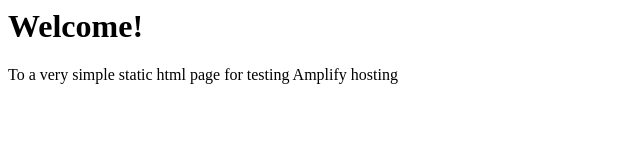
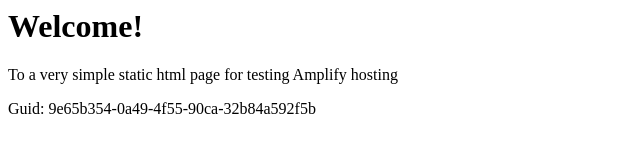
Before and after one commit to aws-aemilia-nrt/Github-PR-Commit-Integration-Test-DoNotTouch-v1-prod-ap-northeast-1, a website: page src/index.html in a window 1280 px wide. Shown: the whole page, without its empty margins (0-640 px from the left). Drawn offline with Linux system fonts and the light colour scheme.

Commit message:
commit from integ tests

```diff
--- a/src/index.html
+++ b/src/index.html
@@ -1,3 +1,5 @@
+
+
 <html lang="en">
 
 <head>
@@ -10,6 +12,6 @@
 <body>
     <h1>Welcome!</h1>
     <p>To a very simple static html page for testing Amplify hosting</p>
-</body>
+    <p>Guid: 9e65b354-0a49-4f55-90ca-32b84a592f5b</p></body>
 
 </html>
```
